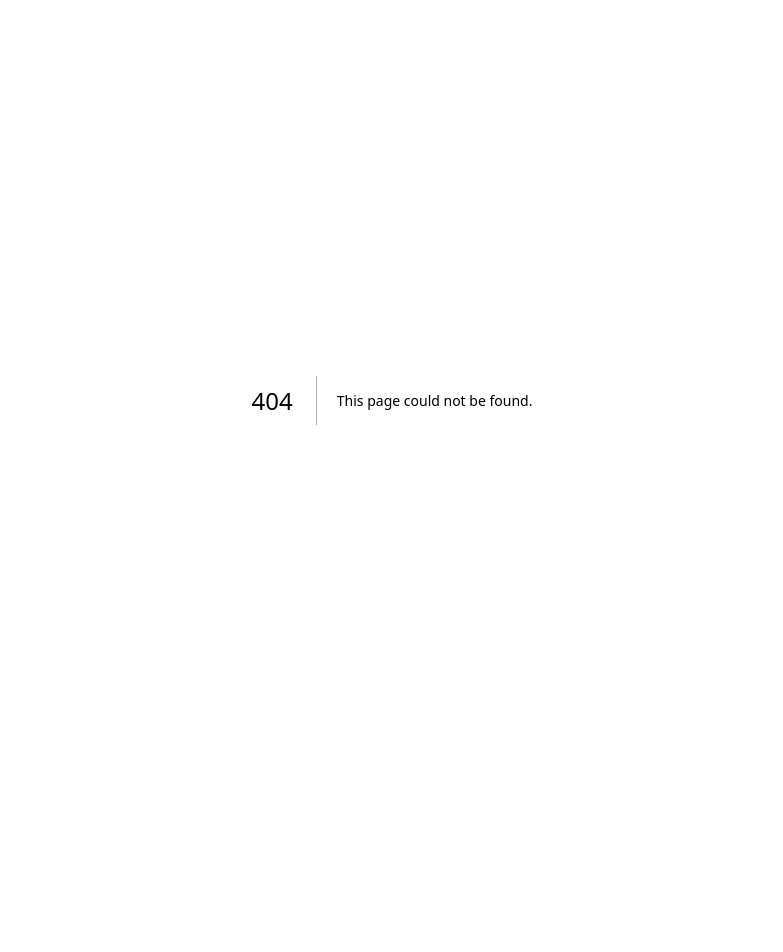
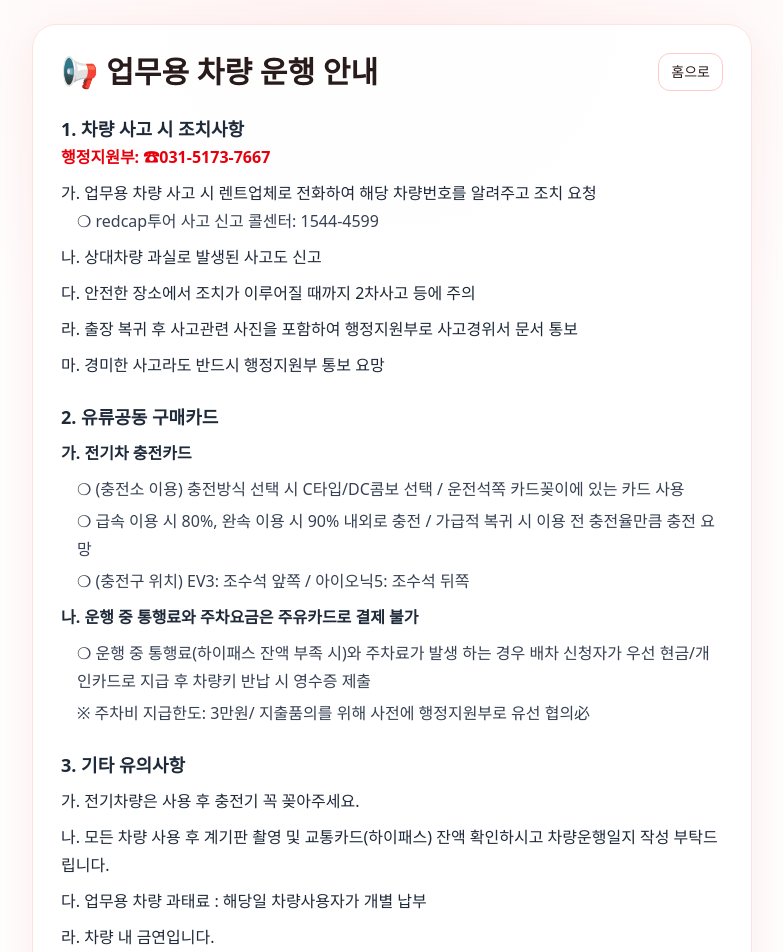
Before and after one commit to joadela00/vehicle-log, a Next.js app: page /guide in a window 1280 px wide. Before the commit this address had no page. Shown: the top 952 px of the page, without its empty margins (248-1031 px from the left). Before the commit the page ends 800 px from the top, so only its background shows below. Built offline with nearby package versions, Linux system fonts and the light colour scheme.

Commit message:
Add vehicle operation guide page

```diff
--- /dev/null
+++ b/app/guide/page.tsx
@@ -0,0 +1,76 @@
+import Link from "next/link";
+
+export default function GuidePage() {
+  return (
+    <main className="mx-auto w-full max-w-3xl p-4 sm:p-6">
+      <section className="rounded-3xl border border-red-100 bg-white/95 p-5 shadow-[0_12px_40px_rgba(220,38,38,0.08)] sm:p-7">
+        <div className="flex items-center justify-between gap-3">
+          <h1 className="text-2xl font-extrabold sm:text-3xl">📢 업무용 차량 운행 안내</h1>
+          <Link
+            href="/"
+            className="shrink-0 rounded-xl border border-red-200 bg-white px-3 py-2 text-sm font-medium hover:border-red-400 hover:text-red-600"
+          >
+            홈으로
+          </Link>
+        </div>
+
+        <div className="mt-6 space-y-6 text-sm leading-7 text-gray-800 sm:text-base">
+          <section>
+            <h2 className="text-lg font-bold">1. 차량 사고 시 조치사항</h2>
+            <p className="font-semibold text-red-600">행정지원부: ☎031-5173-7667</p>
+            <ul className="mt-2 list-none space-y-2">
+              <li>
+                가. 업무용 차량 사고 시 렌트업체로 전화하여 해당 차량번호를 알려주고 조치 요청
+                <p className="ml-4 text-gray-700">❍ redcap투어 사고 신고 콜센터: 1544-4599</p>
+              </li>
+              <li>나. 상대차량 과실로 발생된 사고도 신고</li>
+              <li>다. 안전한 장소에서 조치가 이루어질 때까지 2차사고 등에 주의</li>
+              <li>라. 출장 복귀 후 사고관련 사진을 포함하여 행정지원부로 사고경위서 문서 통보</li>
+              <li>마. 경미한 사고라도 반드시 행정지원부 통보 요망</li>
+            </ul>
+          </section>
+
+          <section>
+            <h2 className="text-lg font-bold">2. 유류공동 구매카드</h2>
+            <div className="mt-2 space-y-2">
+              <p className="font-semibold">가. 전기차 충전카드</p>
+              <ul className="ml-4 list-none space-y-1 text-gray-700">
+                <li>
+                  ❍ (충전소 이용) 충전방식 선택 시 C타입/DC콤보 선택 / 운전석쪽 카드꽂이에 있는 카드 사용
+                </li>
+                <li>
+                  ❍ 급속 이용 시 80%, 완속 이용 시 90% 내외로 충전 / 가급적 복귀 시 이용 전 충전율만큼 충전 요망
+                </li>
+                <li>❍ (충전구 위치) EV3: 조수석 앞쪽 / 아이오닉5: 조수석 뒤쪽</li>
+              </ul>
+              <p className="font-semibold">나. 운행 중 통행료와 주차요금은 주유카드로 결제 불가</p>
+              <ul className="ml-4 list-none space-y-1 text-gray-700">
+                <li>
+                  ❍ 운행 중 통행료(하이패스 잔액 부족 시)와 주차료가 발생 하는 경우 배차 신청자가 우선 현금/개인카드로 지급 후 차량키 반납 시 영수증 제출
+                </li>
+                <li>
+                  ※ 주차비 지급한도: 3만원/ 지출품의를 위해 사전에 행정지원부로 유선 협의必
+                </li>
+              </ul>
+            </div>
+          </section>
+
+          <section>
+            <h2 className="text-lg font-bold">3. 기타 유의사항</h2>
+            <ul className="mt-2 list-none space-y-2">
+              <li>가. 전기차량은 사용 후 충전기 꼭 꽂아주세요.</li>
+              <li>
+                나. 모든 차량 사용 후 계기판 촬영 및 교통카드(하이패스) 잔액 확인하시고 차량운행일지 작성 부탁드립니다.
+              </li>
+              <li>다. 업무용 차량 과태료 : 해당일 차량사용자가 개별 납부</li>
+              <li>라. 차량 내 금연입니다.</li>
+              <li>
+                마. 차량 사용 후 소지품은 꼭 챙겨주시고, 차량 내 발생한 쓰레기는 정리 부탁드립니다.
+              </li>
+            </ul>
+          </section>
+        </div>
+      </section>
+    </main>
+  );
+}
--- a/app/page.tsx
+++ b/app/page.tsx
@@ -62,6 +62,12 @@ export default async function Home({
             href="/trips"
           >
             📚 운행일지 목록
+          </Link>
+          <Link
+            className="rounded-xl border border-red-200 bg-white px-3 py-2 font-medium hover:border-red-400 hover:text-red-600"
+            href="/guide"
+          >
+            📢 운행 안내사항
           </Link>
         </div>
 
```
